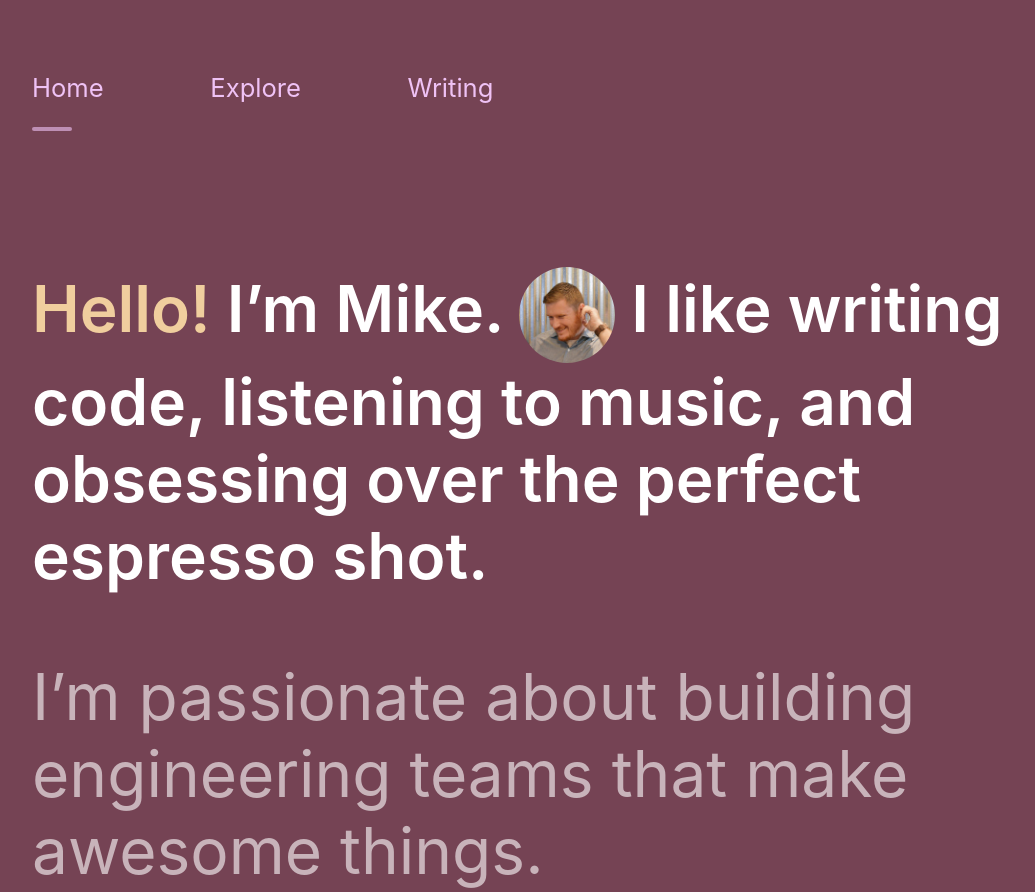
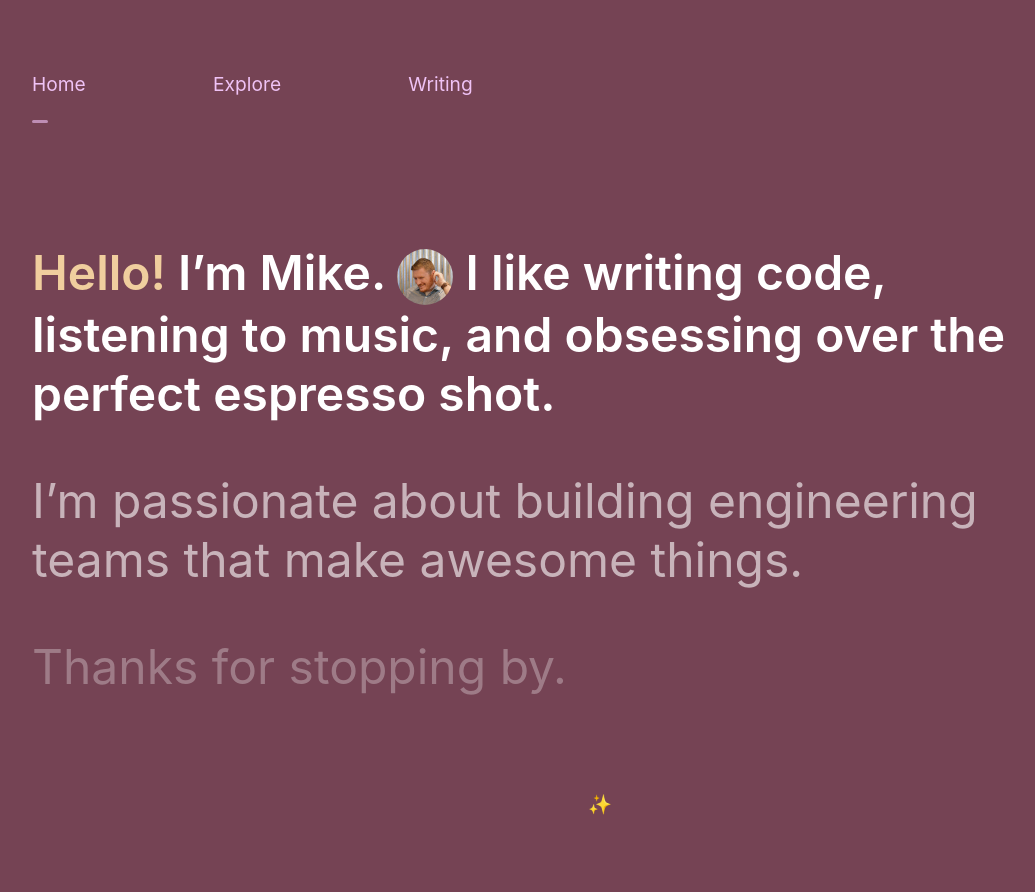
Before and after one commit to mike-douglas/miked.codes, an Eleventy site: page index.md in a window 1280 px wide. Shown: the top 892 px of the page, without its empty margins (40-1075 px from the left). After the commit the page ends 832 px from the top, so only its background shows below. Built offline with nearby package versions, Linux system fonts and the light colour scheme; Eleventy itself is replaced by a stand-in of ours; files that its build step writes are made by us from their sources.

Commit message:
Some small tweaks to the design again

```diff
--- a/_includes/archive.njk
+++ b/_includes/archive.njk
@@ -13,7 +13,7 @@
 </header>
 
 {%- for post in collections.post | reverse -%}
-<article>
+<article class="readable-width">
   <header>
     <h2><a href="{{ post.url }}">{{ post.data.title }}</a></h2>
   </header>
--- a/css/style.css
+++ b/css/style.css
@@ -37,7 +37,7 @@
   text-decoration: none;
   text-align: left;
 
-  font-size: 1.6rem;
+  font-size: 1.2rem;
 
   display: flex;
   flex-direction: column;
@@ -47,8 +47,8 @@
 nav a::after {
   content: '';
 
-  width: 2.5rem;
-  height: 0.25rem;
+  width: 1.0rem;
+  height: 0.20rem;
   margin-top: 1.5rem;
 
   border-radius: 0.25rem;
@@ -79,7 +79,7 @@
 }
 
 header#hero {
-  font-size: 4.0rem;
+  font-size: 3.0rem;
 }
 
 header#hero strong {
@@ -88,9 +88,9 @@
 
 .inline-portrait {
   background: url('/images/me2.jpeg');
-  background-size: 6.0rem 6.0rem;
-  width: 6.0rem;
-  height: 6.0rem;
+  background-size: 3.5rem 3.5rem;
+  width: 3.5rem;
+  height: 3.5rem;
   border-radius: 50%;
   display: inline-block;
   vertical-align: middle;
```
